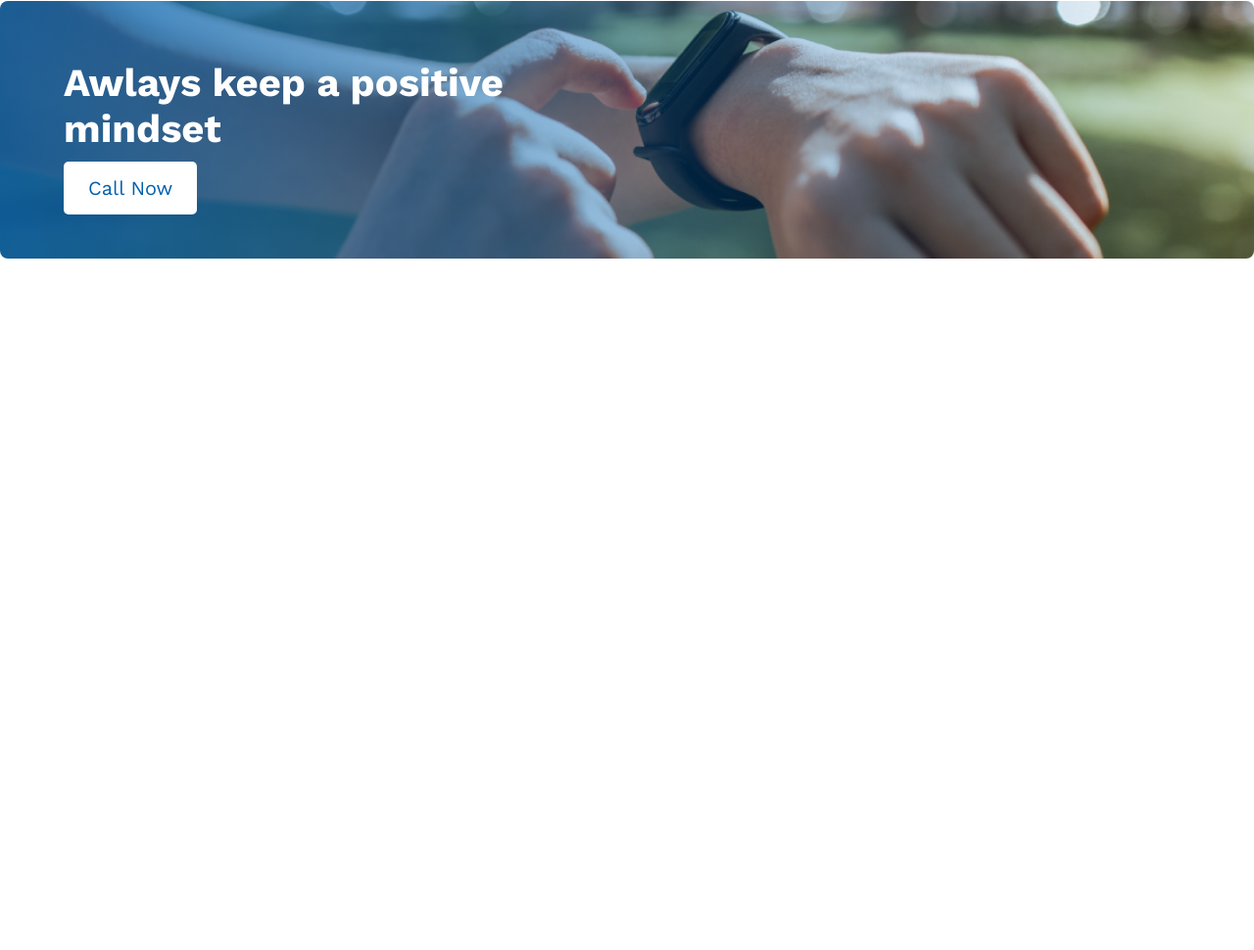
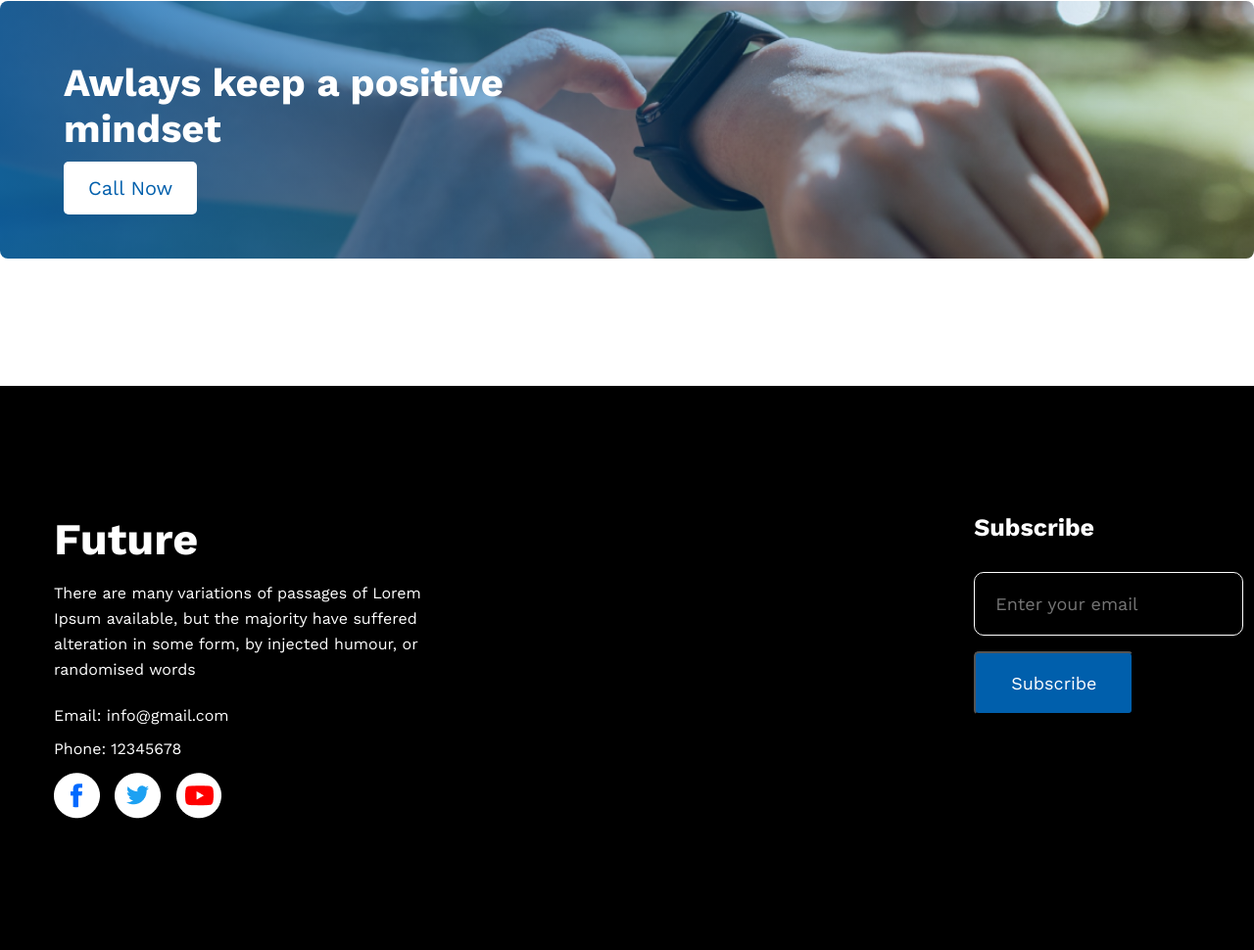
Before and after one commit to Rayhanali-dev/Think-positive, a plain HTML site: page index.html in a window 1280 px wide. Shown: the part 2648-3618 px from the top of the page at 98% size. Before the commit the page ends 3042 px from the top, so only its background shows below. Drawn offline with nearby package versions, Linux system fonts and the light colour scheme.

Commit message:
Add files uploads

```diff
--- a/css/style.css
+++ b/css/style.css
@@ -245,3 +245,76 @@
 /* ===================================
        positive mindset css end
 =================================== */
+
+
+/* ===================================
+            footer css start
+=================================== */
+
+.footer {
+    background-color: #000;
+    padding: 130px 0;
+}
+
+.footer-wrapper {
+    display: flex;
+}
+
+.footer-heading {
+    color: #fff;
+}
+
+.footer-title-left {
+    font-size: 45px;
+    font-weight: 700;
+    margin-bottom: 16px;
+}
+
+.footer-left-description {
+    font-size: 16px;
+    color: #fff;
+    line-height: 26px;
+    padding-right: 540px;
+    margin-bottom: 24px;
+}
+
+.footer-middle-icon {
+    margin-left: 10px;
+    margin-right: 10px;
+}
+
+.contact {
+    display: block;
+    color: #fff;
+    margin-bottom: 15px;
+    text-decoration: none;
+}
+
+.footer-right-title {
+    font-size: 25px;
+    margin-bottom: 31px;
+}
+
+.email-address {
+    width: 100%;
+    padding: 21px;
+    background: transparent;
+    border: 1px solid #fff;
+    color: #F3F3F3;
+    font-size: 18px;
+    border-radius: 10px;
+    margin-bottom: 16px;
+}
+
+.submit-btn {
+    padding: 20px 36px;
+    background-color: #005FAC;
+    border-radius: 5px;
+    color: #fff;
+    font-size: 18px;
+    cursor: pointer;
+}
+
+/* ===================================
+            footer css end
+=================================== */
--- a/index.html
+++ b/index.html
@@ -146,11 +146,46 @@
         <!-- =====================================
                 positive mindset part end
         ===================================== -->
-
     </main>
 
+        <!-- =====================================
+                    footer part end
+        ===================================== -->
 
+    <footer class="footer">
+        <div class="container">
+            <div class="footer-wrapper">
+                <div class="footer-left">
+                    <div class="footer-heading">
+                        <h3 class="footer-title-left">Future</h3>
+                        <div class="footer-left-content">
+                            <p class="footer-left-description">There are many variations of passages of Lorem Ipsum available, but the majority have suffered alteration in some form, by injected humour, or randomised words</p>
+                            <a class="contact" href="#">Email: info@gmail.com</a>
+                            <a class="contact" href="#">Phone: 12345678</a>
+                            <div class="footer-icon">
+                                <a href="#"><img src="images/icons/fb.png" alt="facebook"></a>
+                                <a class="footer-middle-icon" href="#"><img src="images/icons/twitter.png" alt="twitter"></a>
+                                <a href="#"><img src="images/icons/youtube.png" alt="youtube"></a>
+                            </div>
+                        </div>
+                    </div>
+                </div>
+                <div class="footer-right">
+                    <div class="footer-heading">
+                        <h3 class="footer-right-title">Subscribe</h3>
+                        <form action="#">
+                            <input class="email-address" type="email" placeholder="Enter your email">
+                            <input class="submit-btn" type="submit" value="Subscribe">
+                        </form>
+                    </div>
+                </div>
+            </div>
+        </div>
+    </footer>
 
+    <!-- =====================================
+                    footer part end
+    ===================================== -->
 
 </body>
 </html>
```
